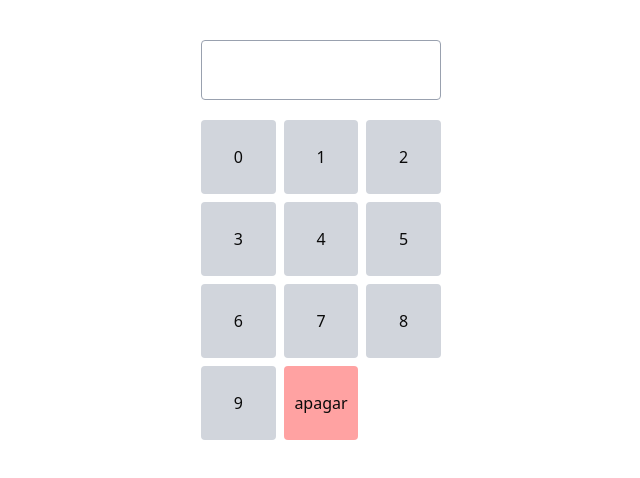
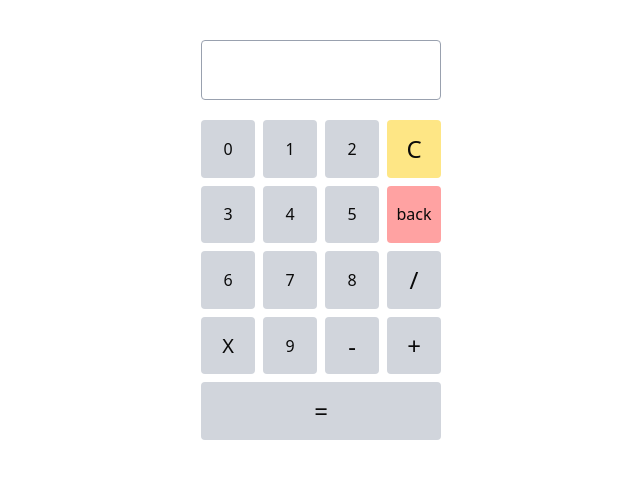
Before and after one commit to Joziberto-Alves/introducao-nextjs, a Next.js app in the folder introducao-nextjs/: page /calculadora in a window 1280 px wide. Shown: the top 478 px of the page, without its empty margins (319-959 px from the left). Built offline with nearby package versions, Linux system fonts and the light colour scheme.

Commit message:
calculadora funcional

```diff
--- a/introducao-nextjs/src/app/about/page.tsx
+++ b/introducao-nextjs/src/app/about/page.tsx
@@ -3,8 +3,6 @@ import Cards from "@/componentes/Cards";
 import Counter from "@/componentes/Counter";
 import EffectCounter from "@/componentes/EffectCouter";
 import LikeButton from "@/componentes/LikeButton";
-import MiniDisplay from "@/componentes/MiniDisplay";
-
 
 const content =
     [
--- a/introducao-nextjs/src/componentes/MiniDisplay.tsx
+++ b/introducao-nextjs/src/componentes/MiniDisplay.tsx
@@ -6,20 +6,84 @@ import { useState } from "react"
 export default function MiniDisplay() {
 
     const [display, setDisplay] = useState('')
+    // const []
 
-    // function (){
+    const backspace = () => {
+        setDisplay(display.slice(0,-1))
+    }
 
+    // const resultado = () => {
+    //     setDisplay(eval(display).toString())
     // }
 
+    const calculate = () => {
+        if (display.includes('+')){
+            soma()
+        }
+        else if(display.includes('+')){
+            subt()
+        }
+        else if(display.includes('*')){
+            mult()
+        }
+        else if(display.includes('/')){
+            divid()
+        }
+    }
+
+    const soma = () => {
+        const values = display.split('+')
+        const result = values.reduce(
+            (acumuladora, valorAtual) => acumuladora + Number(valorAtual),
+            0
+        )
+        setDisplay(String(result))
+    }
+
+        const subt = () => {
+        const values = display.split('-')
+        const result = values.reduce(
+            (acumuladora, valorAtual) => acumuladora - Number(valorAtual),
+            Number(values[0])
+        )
+        setDisplay(String(result))
+    }
+
+    const mult = () => {
+        const values = display.split('*')
+        const result = values.reduce(
+            (acumuladora, valorAtual) => acumuladora * Number(valorAtual),
+            Number(values[0])
+        )
+        setDisplay(String(result))
+    }
+
+    const divid = () => {
+        const values = display.split('/')
+        const result = values.slice(1).reduce(
+            (acumuladora, valorAtual) => acumuladora / Number(valorAtual),
+            Number(values[0])
+        )
+        setDisplay(String(result))
+    }
+
+    // useEffect(()=>{
+    //     if(display.length > 15){
+
+    //     }
+    // },
+    // [display])
+
+
     return(
-        <div className="flex flex-col items-center mt-10">
+        <div className="flex flex-col items-center mt-10 bg">
             {/* display */}
             <div className="flex justify-center items-center rounded
-            p-4 w-60 h-15 mb-5 text-center text-xl border border-gray-400">
+            px-4 mx-2 w-60 h-15 mb-5 text-center text-xl border border-gray-400 overflow-x-auto overflow-y-hidden">
                 {display}
             </div>
             {/* teclado numerico */}
-            <div className="grid grid-cols-3 gap-2 w-60 h-80">
+            <div className="grid grid-cols-4 gap-2 w-60 h-80">
                 <button
                 onClick={()=>{
                     setDisplay(display+0)
@@ -37,9 +101,15 @@ export default function MiniDisplay() {
                 className="bg-gray-300 rounded p-2">2</button>
                 <button
                 onClick={()=>{
+                    setDisplay('')
+                }}
+                className="bg-amber-200 rounded p-1 text-2xl">C</button>
+                <button
+                onClick={()=>{
                     setDisplay(display+3)
                 }}
                 className="bg-gray-300 rounded p-2">3</button>
+
                 <button
                 onClick={()=>{
                     setDisplay(display+4)
@@ -52,9 +122,18 @@ export default function MiniDisplay() {
                 className="bg-gray-300 rounded p-2">5</button>
                 <button
                 onClick={()=>{
+                    backspace()
+                }}
+                className="bg-red-300 rounded p-2 ">
+                    back
+                </button>
+
+                <button
+                onClick={()=>{
                     setDisplay(display+6)
                 }}
                 className="bg-gray-300 rounded p-2">6</button>
+
                 <button
                 onClick={()=>{
                     setDisplay(display+7)
@@ -65,19 +144,40 @@ export default function MiniDisplay() {
                     setDisplay(display+8)
                 }}
                 className="bg-gray-300 rounded p-2">8</button>
-
+                <button
+                onClick={()=>{
+                    setDisplay(display+'/')
+                }}
+                className="bg-gray-300 rounded p-1 text-2xl">/</button>
+                <button
+                onClick={()=>{
+                    setDisplay(display+'*')
+                }}
+                className="bg-gray-300 rounded p-1 text-xl">X</button>
                 <button
                 onClick={()=>{
                     setDisplay(display+9)
                 }}
                 className="bg-gray-300 rounded p-2">9</button>
+
                 <button
                 onClick={()=>{
-                    setDisplay(display.slice(0, -1))
+                    setDisplay(display+'-')
                 }}
-                className="bg-red-300 rounded p-2 span-2">
-                    apagar
-                </button>
+                className="bg-gray-300 rounded p-1 text-2xl">-</button>
+                <button
+                onClick={()=>{
+                    setDisplay(display+'+')
+                }}
+                className="bg-gray-300 rounded p-1 text-2xl">+</button>
+
+
+
+                <button
+                onClick={()=>{
+                    calculate()
+                }}
+                className="bg-gray-300 rounded p-1 text-2xl col-span-4">=</button>
 
 
             </div>
```
